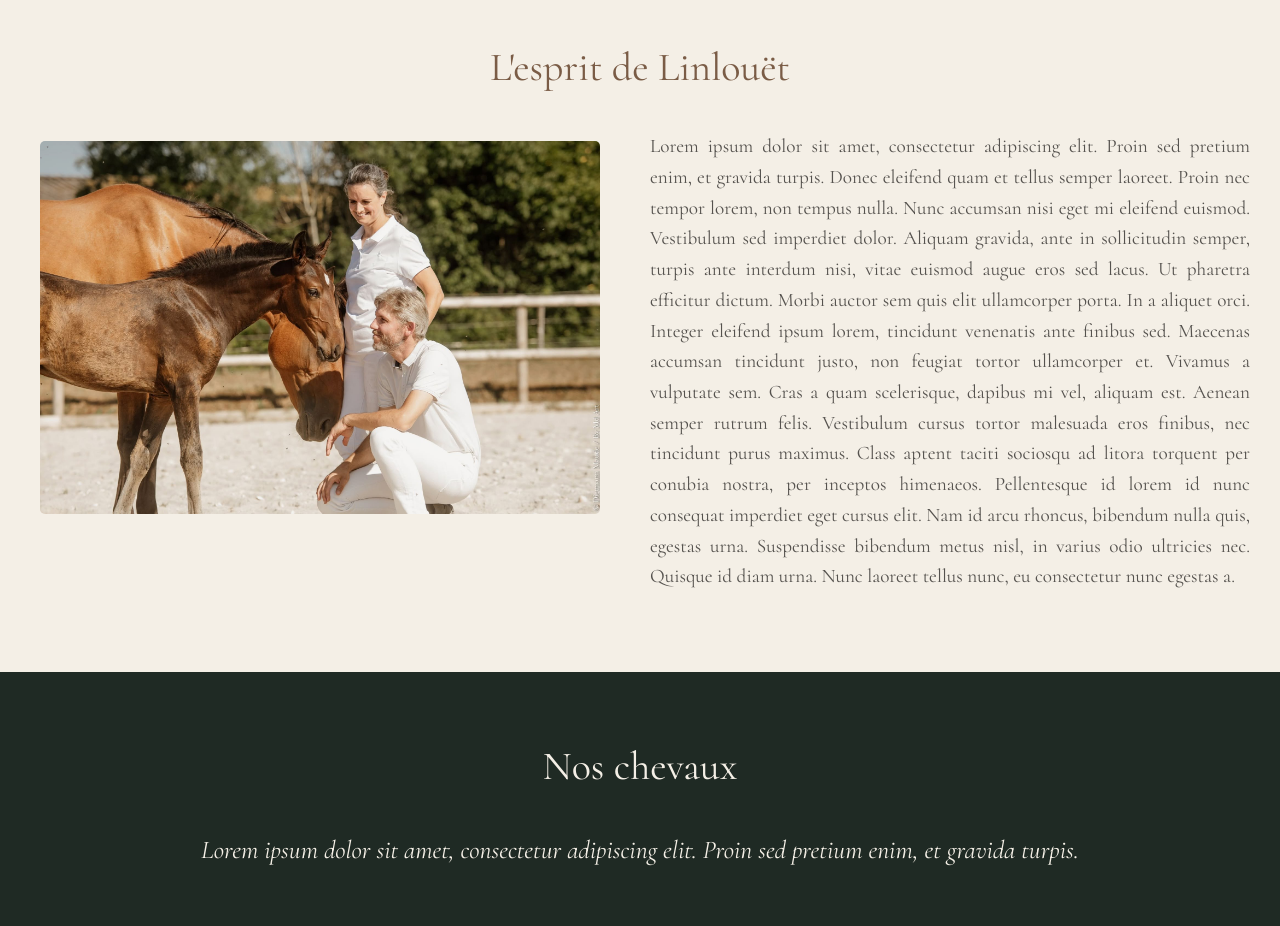
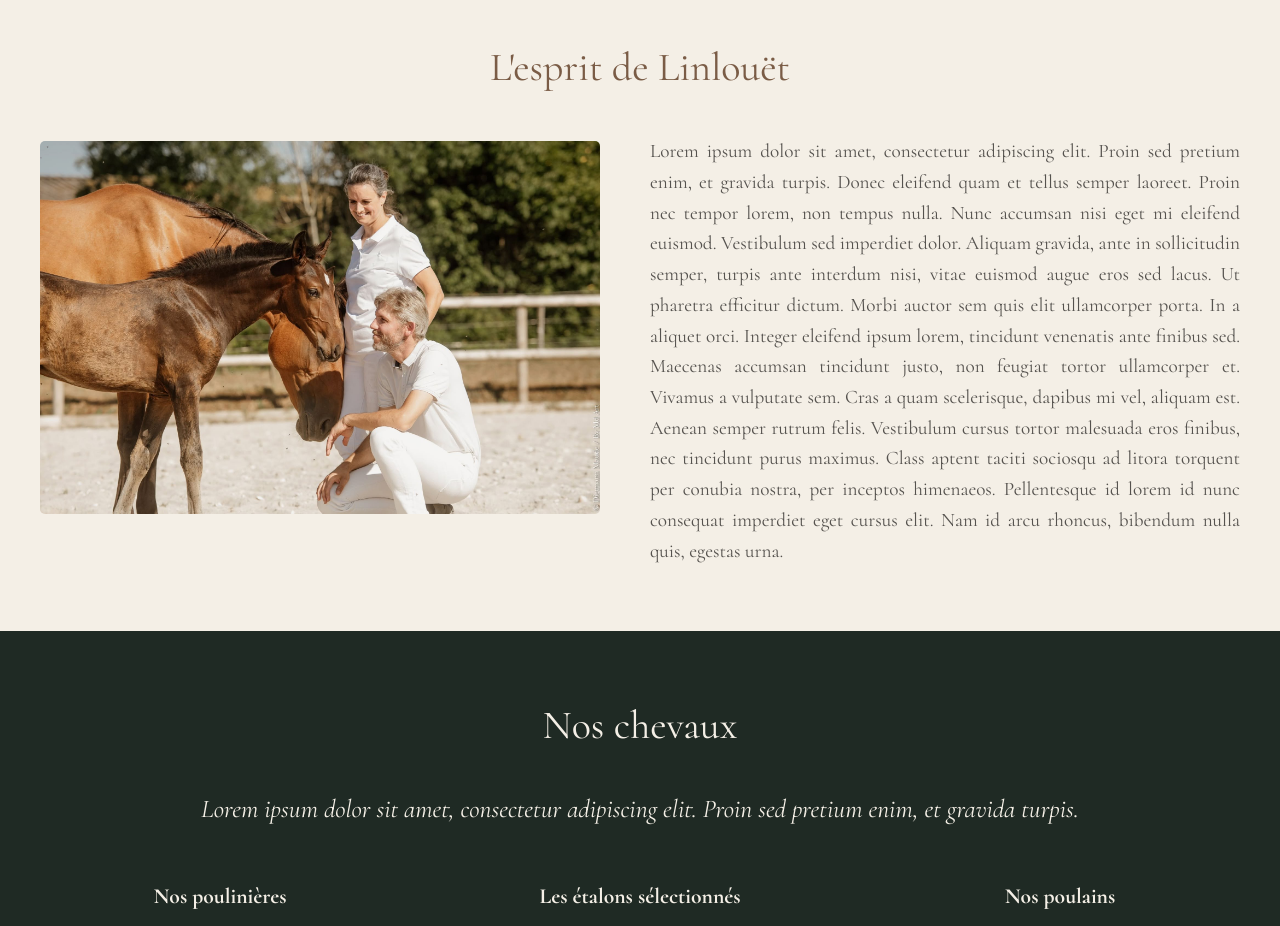
Before and after one commit to Das-F/linlouet, a Next.js app: page / in a window 1280 px wide. Shown: the part 1040-1966 px from the top of the page. Built offline with nearby package versions, Linux system fonts and the light colour scheme.

Commit message:
about section layout corrected (text-width and margin)

```diff
--- a/app/page.module.css
+++ b/app/page.module.css
@@ -90,7 +90,7 @@
   flex-direction: row;
   justify-content: space-between;
   align-items: flex-start;
-  gap: 40px;
+  gap: 30px;
   max-width: 1600px;
   margin: 0 auto;
   padding: 0 30px;
@@ -112,15 +112,17 @@
 
 .about-text {
   flex: 1;
-  max-width: 820px;
+  max-width: 720px;
   font-size: 1.2rem;
   color: var(--text);
   text-align: justify;
   line-height: 1.6;
+  margin: 0 auto;
+  padding: 0 10px;
 }
 
-.about-text-intro {
-  margin: 0 0 20px 0;
+.about-text p {
+  margin: 5px auto;
 }
 
 /* Horses section */
--- a/app/page.tsx
+++ b/app/page.tsx
@@ -32,7 +32,7 @@ export default function Home() {
           <div className={styles["about-text"]}>
             <p className={styles["about-text-intro"]}>
               Lorem ipsum dolor sit amet, consectetur adipiscing elit. Proin sed pretium enim, et gravida turpis. Donec eleifend quam et tellus semper laoreet. Proin nec tempor lorem, non tempus nulla. Nunc accumsan nisi eget mi eleifend euismod. Vestibulum sed imperdiet dolor. Aliquam gravida, ante in sollicitudin semper, turpis ante interdum nisi, vitae euismod augue eros sed lacus. Ut pharetra efficitur dictum. Morbi auctor sem quis elit ullamcorper porta. In a aliquet orci. Integer eleifend ipsum lorem, tincidunt venenatis ante finibus sed. Maecenas accumsan tincidunt justo, non feugiat tortor ullamcorper et. Vivamus a vulputate sem. Cras a quam scelerisque, dapibus mi vel, aliquam est. Aenean semper rutrum felis. Vestibulum cursus tortor malesuada eros finibus, nec tincidunt purus
-              maximus. Class aptent taciti sociosqu ad litora torquent per conubia nostra, per inceptos himenaeos. Pellentesque id lorem id nunc consequat imperdiet eget cursus elit. Nam id arcu rhoncus, bibendum nulla quis, egestas urna. Suspendisse bibendum metus nisl, in varius odio ultricies nec. Quisque id diam urna. Nunc laoreet tellus nunc, eu consectetur nunc egestas a.
+              maximus. Class aptent taciti sociosqu ad litora torquent per conubia nostra, per inceptos himenaeos. Pellentesque id lorem id nunc consequat imperdiet eget cursus elit. Nam id arcu rhoncus, bibendum nulla quis, egestas urna.
             </p>
           </div>
         </div>
```
